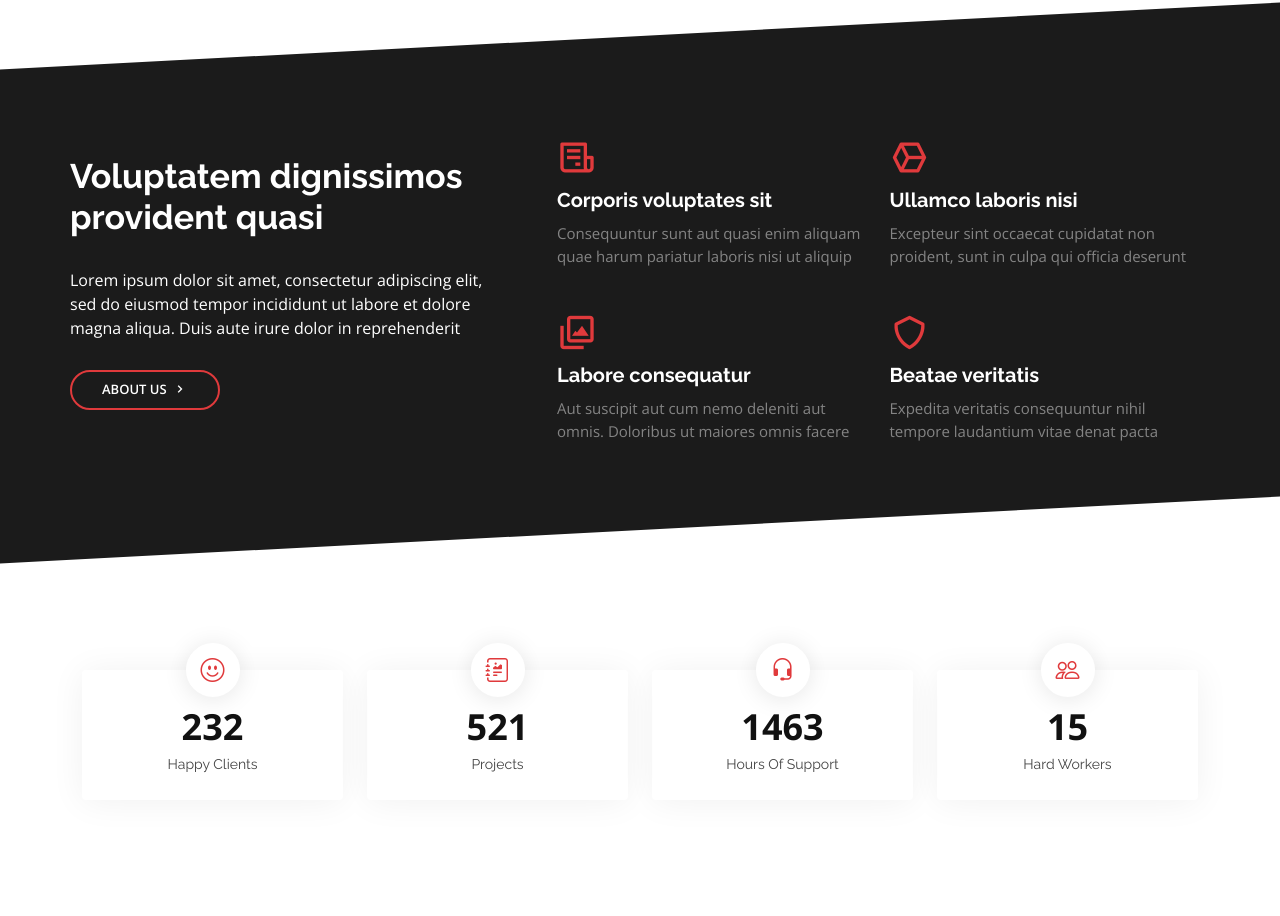
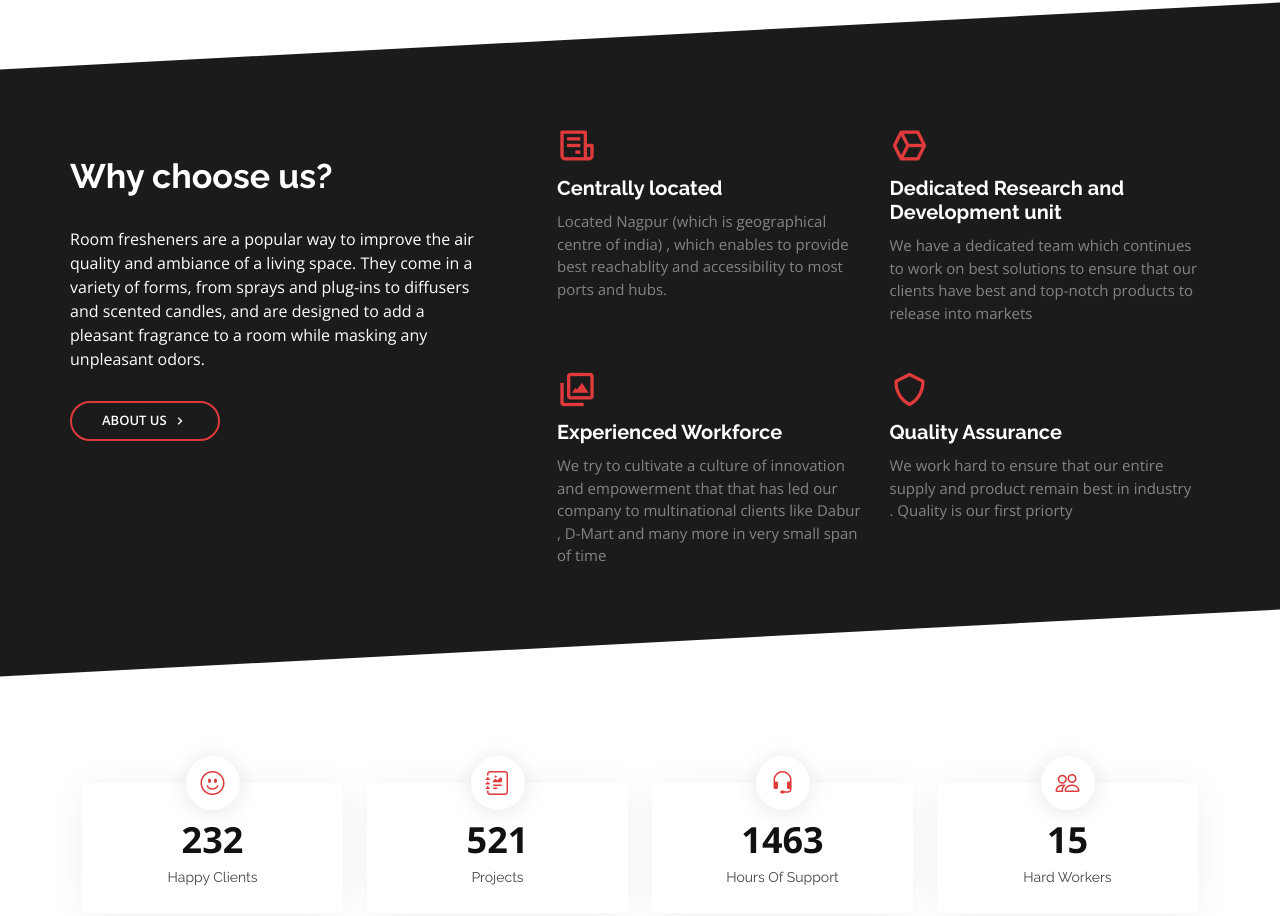
Before and after one commit to shrey1910/FFL_Final, a plain HTML site: page index.html in a window 1280 px wide. Shown: the part 1035-1951 px from the top of the page. Drawn offline with nearby package versions, Linux system fonts and the light colour scheme.

Commit message:
second commit

```diff
--- a/index.html
+++ b/index.html
@@ -86,8 +86,8 @@
     <div class="container" data-aos="zoom-out" data-aos-delay="100">
       <div class="row">
         <div class="col-xl-6">
-          <h1>Bettter digital experience with Presento</h1>
-          <h2>We are team of talented designers making websites with Bootstrap</h2>
+          <h1>Indulge your senses in the essence of luxury with our exquisite perfumes.</h1>
+          <h2>Be unforgettable with our signature fragrances that leave a lasting impression.</h2>
           <a href="#about" class="btn-get-started scrollto">Get Started</a>
         </div>
       </div>
@@ -125,9 +125,9 @@
         <div class="row no-gutters">
           <div class="content col-xl-5 d-flex align-items-stretch">
             <div class="content">
-              <h3>Voluptatem dignissimos provident quasi</h3>
+              <h3>Why choose us?</h3>
               <p>
-                Lorem ipsum dolor sit amet, consectetur adipiscing elit, sed do eiusmod tempor incididunt ut labore et dolore magna aliqua. Duis aute irure dolor in reprehenderit
+                Room fresheners are a popular way to improve the air quality and ambiance of a living space. They come in a variety of forms, from sprays and plug-ins to diffusers and scented candles, and are designed to add a pleasant fragrance to a room while masking any unpleasant odors.
               </p>
               <a href="#" class="about-btn"><span>About us</span> <i class="bx bx-chevron-right"></i></a>
             </div>
@@ -137,23 +137,23 @@
               <div class="row">
                 <div class="col-md-6 icon-box" data-aos="fade-up" data-aos-delay="100">
                   <i class="bx bx-receipt"></i>
-                  <h4>Corporis voluptates sit</h4>
-                  <p>Consequuntur sunt aut quasi enim aliquam quae harum pariatur laboris nisi ut aliquip</p>
+                  <h4>Centrally located</h4>
+                  <p>Located Nagpur (which is geographical centre of india) , which enables to provide best reachablity and accessibility to most ports and hubs. </p>
                 </div>
                 <div class="col-md-6 icon-box" data-aos="fade-up" data-aos-delay="200">
                   <i class="bx bx-cube-alt"></i>
-                  <h4>Ullamco laboris nisi</h4>
-                  <p>Excepteur sint occaecat cupidatat non proident, sunt in culpa qui officia deserunt</p>
+                  <h4>Dedicated Research and Development unit</h4>
+                  <p>We have a dedicated team which continues to work on best solutions to ensure that our clients have best and top-notch products to release into markets</p>
                 </div>
                 <div class="col-md-6 icon-box" data-aos="fade-up" data-aos-delay="300">
                   <i class="bx bx-images"></i>
-                  <h4>Labore consequatur</h4>
-                  <p>Aut suscipit aut cum nemo deleniti aut omnis. Doloribus ut maiores omnis facere</p>
+                  <h4>Experienced Workforce</h4>
+                  <p>We try to cultivate a culture of innovation and empowerment that that has led our company to multinational clients like Dabur , D-Mart and many more in very small span of time</p>
                 </div>
                 <div class="col-md-6 icon-box" data-aos="fade-up" data-aos-delay="400">
                   <i class="bx bx-shield"></i>
-                  <h4>Beatae veritatis</h4>
-                  <p>Expedita veritatis consequuntur nihil tempore laudantium vitae denat pacta</p>
+                  <h4>Quality Assurance</h4>
+                  <p>We work hard to ensure that our entire supply and product remain best in industry . Quality is our first priorty</p>
                 </div>
               </div>
             </div><!-- End .content-->
```
Also changed, not shown: assets/img/hero-bg.jpg.
